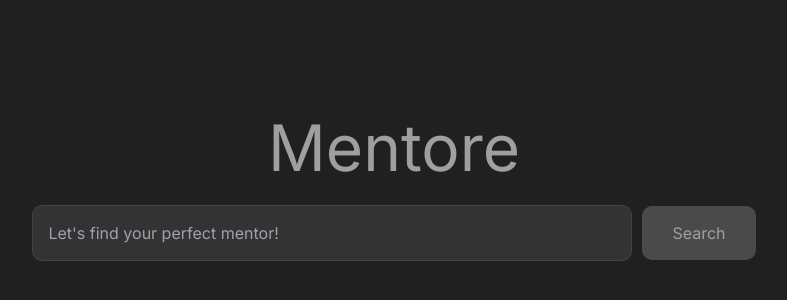
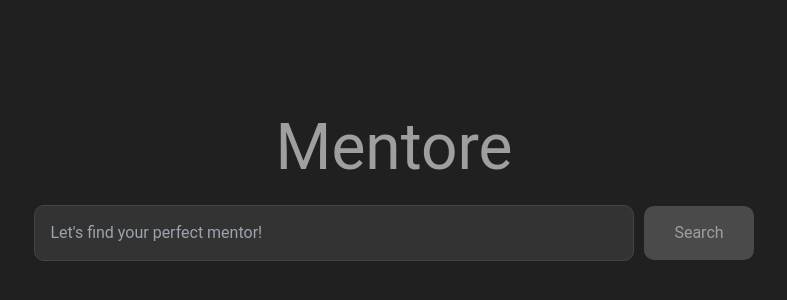
Before and after one commit to aaronkjin/mentore, a Next.js app: page / in a window 1280 px wide. Shown: the part 214-514 px from the top of the page, without its empty margins (246-1033 px from the left). Built offline with nearby package versions, Linux system fonts and the light colour scheme.

Commit message:
moving back

```diff
--- a/pages/_app.tsx
+++ /dev/null
@@ -1,17 +0,0 @@
-import React from "react";
-import { Inter } from "next/font/google";
-
-const inter = Inter({ subsets: ["latin"] });
-
-export default function MyApp({ Component, pageProps }) {
-  return (
-    <>
-      <style jsx global>{`
-        html {
-          font-family: ${inter.style.fontFamily};
-        }
-      `}</style>
-      <Component {...pageProps} />
-    </>
-  );
-}
--- a/styles/Home.module.css
+++ b/styles/Home.module.css
@@ -6,7 +6,7 @@
   justify-content: center;
   background-color: #202020;
   color: #fff;
-  font-family: "Inter", sans-serif;
+  font-family: "Roboto", sans-serif;
 }
 
 .title {
```
